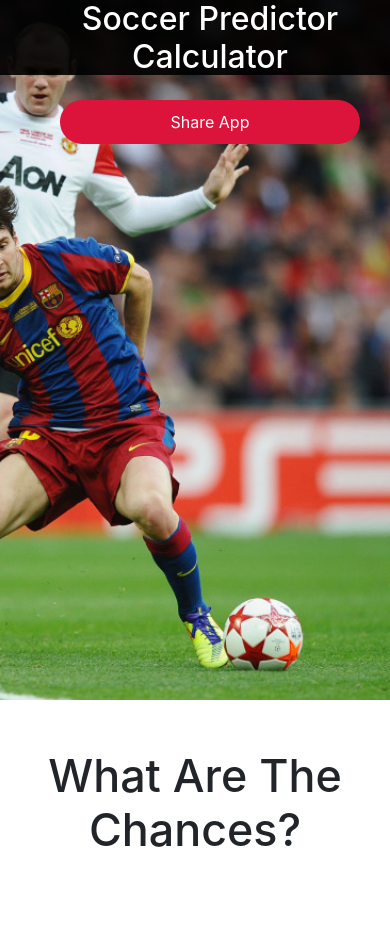
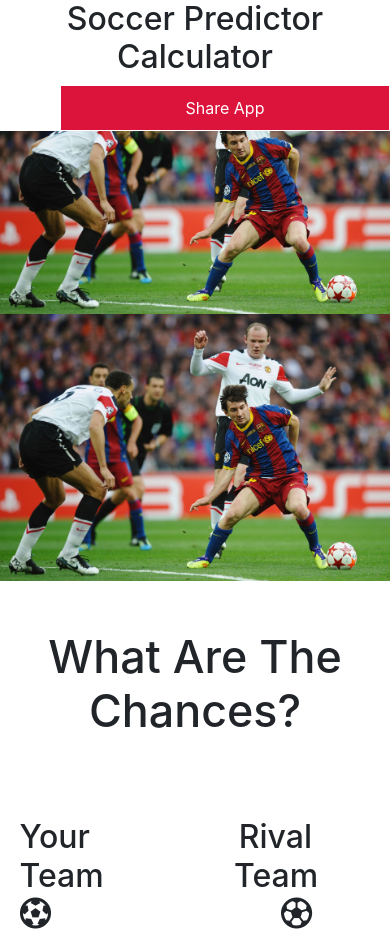
Before and after one commit to MichaelOsarumwense/SoccerPredictorCalculator-M2, a Flask app: page / in a window 390 px wide. Shown: the top 938 px of the page. Run offline with Flask 2, Linux system fonts and the light colour scheme; some libraries are stand-ins or nearby versions.

Commit message:
Added styling for Nav Bar

```diff
--- a/static/css/style.css
+++ b/static/css/style.css
@@ -16,38 +16,36 @@
   position: relative;
 }
 
-.navalert-container {
-  position: absolute;
-  top: 0;
-  left: 0;
-  z-index: 1;
-  padding-left: 0;
-  padding-right: 0;
+.navbar-dark .navbar-toggler {
+    color: rgba(255,255,255,.5);
+    border: 0;
+    margin-right: 15px;
 }
 
 /* navbar */
-#nav-bar {
-  margin-bottom: 0;
-  width: 100%;
-  background-color: rgba(0, 0, 0, 0.9);
-  border: 0;
-  color: white;
-  height: 75px;
-  font-weight: bold;
+#shareButton{
+    border-radius: 10px;
+    color: white;
+    border: none;
+    outline:none;
+}
+.navbar-toggler {
+  border: none;
+  width: 1em;
+  float: right;
 }
 
-#mail {
-  float: right;
-  margin-right: 30px;
-  margin-top: 15px;
-  border: 0px;
-  border-radius: 55px;
+.navbar-custom {
+    padding-top: 1rem;
+    padding-bottom: 1rem;
+    background-color: rgba(0,0,0,.7);
 }
 
-#logo {
-  float: left;
-  margin-top: 15px;
-  margin-left: 30px;
+.navbar-custom .navbar-brand {
+    text-transform: uppercase;
+    font-size: 1rem;
+    letter-spacing: .1rem;
+    font-weight: 700;
 }
 
 /* Footer */
@@ -177,10 +175,6 @@ button {
   margin: auto;
 }
 
-button:hover {
-  background-color: red;
-}
-
 /* sticky */
 .sticky {
     position: fixed;
@@ -190,12 +184,6 @@ button:hover {
 
 /* Extra small devices (phones, 600px and down) */
 @media only screen and (max-width: 600px) {
-    .sticky {
-    position: relative;
-    top: 0;
-    width: 100%
-  }
-
   #my_Chances{
     width: 72px;
 }
@@ -229,16 +217,16 @@ button:hover {
     width: 40%;
   }
 
-  .landing-container {
-  height: 700px;
+   .landing-container {
+  height: 450px;
   width: 100%;
   /*no-repeat bottom right fixed*/
-  background: url("/static/images/1.jpg")
-    no-repeat bottom right fixed;
-  -webkit-background-size: cover;
-  -moz-background-size: cover;
-  -o-background-size: cover;
-  background-size: cover;
+  background: url("/static/images/3.jpg")
+ bottom right fixed;
+  -webkit-background-size: contain;
+  -moz-background-size: contain;
+  -o-background-size: contain;
+  background-size: contain;
 
   display: flex;
   align-items: center;
@@ -261,15 +249,14 @@ h5{
     width: auto;
   }
   .landing-container {
-  height: 700px;
+  height: 450px;
   width: 100%;
   /*no-repeat bottom right fixed*/
-  background: url("/static/images/3.jpg")
-    no-repeat bottom right fixed;
-  -webkit-background-size: cover;
-  -moz-background-size: cover;
-  -o-background-size: cover;
-  background-size: cover;
+  background: url("/static/images/3.jpg") bottom right fixed;
+  -webkit-background-size: contain;
+  -moz-background-size: contain;
+  -o-background-size: contain;
+  background-size: contain;
 
   display: flex;
   align-items: center;
@@ -300,7 +287,7 @@ h5{
   top: 0;
   right: 15px;
   border: 3px solid #f1f1f1;
-  z-index: 9;
+  z-index: 1031;
   color: #4c4343;
 
 }
```
